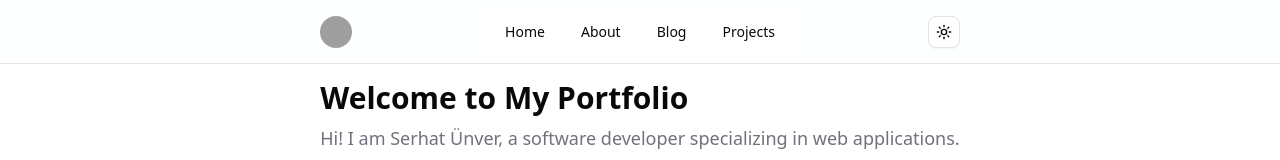
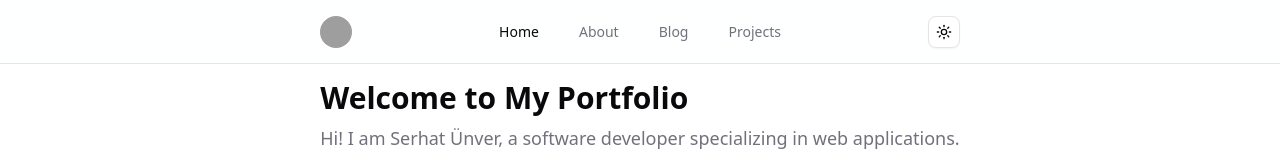
Before and after one commit to serhatunver/portfolio, a Next.js app: page / in a window 1280 px wide. Shown: the top 160 px of the page. Built offline with nearby package versions, Linux system fonts and the light colour scheme; grey boxes are pictures that could not be loaded.

Commit message:
refactor: improve NavMenu component structure and styling

```diff
--- a/components/NavMenu.tsx
+++ b/components/NavMenu.tsx
@@ -1,7 +1,7 @@
 'use client';
 
 import Link from 'next/link';
-
+import { usePathname } from 'next/navigation';
 import { useIsMobile } from '@/hooks/use-mobile';
 import {
   NavigationMenu,
@@ -13,7 +13,12 @@ import {
   navigationMenuTriggerStyle,
 } from '@/components/ui/navigation-menu';
 
-const NAV_ITEMS: { title: string; href: string }[] = [
+interface NavItem {
+  title: string;
+  href: string;
+}
+
+const NAV_ITEMS: NavItem[] = [
   { title: 'Home', href: '/' },
   { title: 'About', href: '/about' },
   { title: 'Blog', href: '/blog' },
@@ -23,16 +28,30 @@ const NAV_ITEMS: { title: string; href: string }[] = [
 export function NavMenu() {
   const isMobile = useIsMobile();
 
+  const pathname = usePathname();
+
+  const isActive = (navItem: NavItem) => {
+    if (navItem.href === '/') return pathname === '/';
+
+    return navItem.href === pathname || pathname.startsWith(`${navItem.href}/`);
+  };
+
   return (
     <NavigationMenu viewport={isMobile}>
-      <NavigationMenuList className="flex-wrap">
+      <NavigationMenuList className="space-x-5">
         {NAV_ITEMS.map((item) => (
           <NavigationMenuItem key={item.title}>
-            <NavigationMenuLink
-              asChild
-              className={navigationMenuTriggerStyle()}
-            >
-              <Link href={item.href}>{item.title}</Link>
+            <NavigationMenuLink asChild>
+              <Link
+                href={item.href}
+                className={`transition-colors font-medium ${
+                  isActive(item)
+                    ? 'text-foreground'
+                    : 'text-muted-foreground hover:text-foreground dark:text-muted-foreground dark:hover:text-foreground'
+                }`}
+              >
+                {item.title}
+              </Link>
             </NavigationMenuLink>
           </NavigationMenuItem>
         ))}
```
